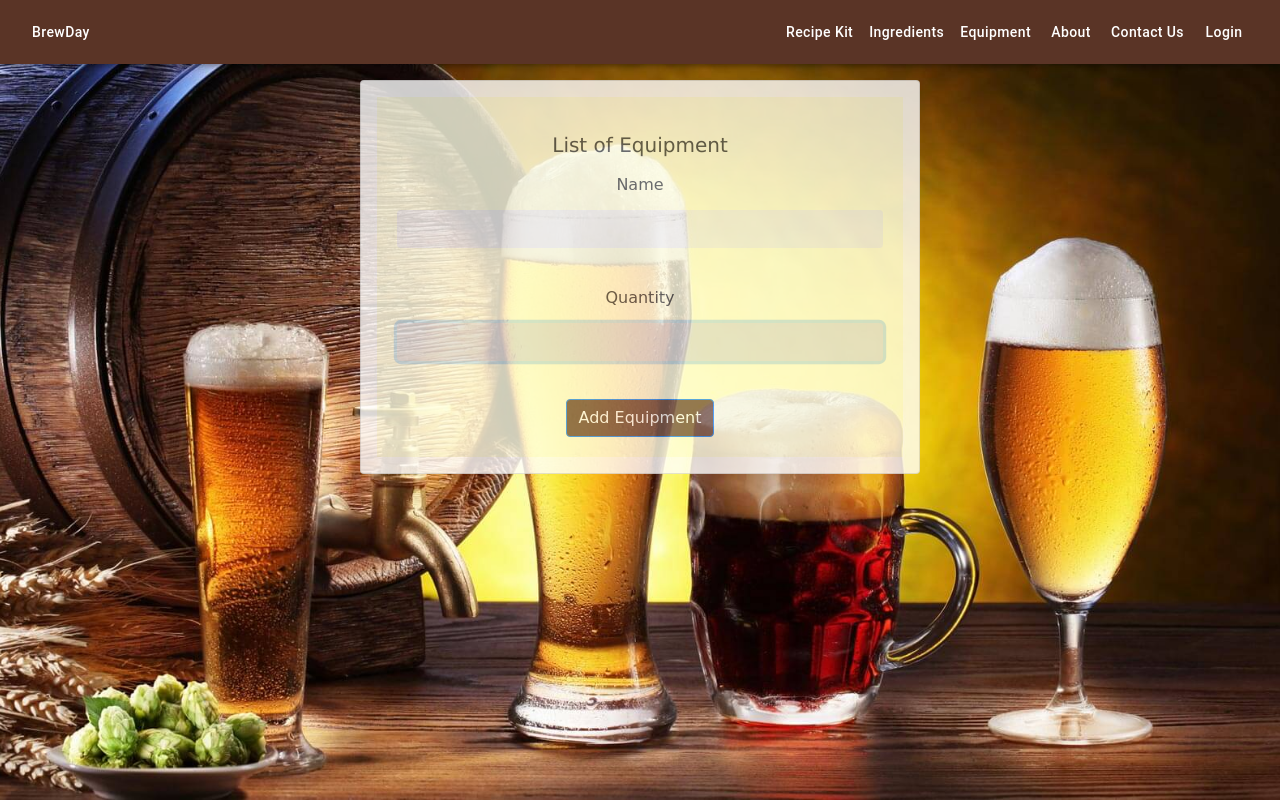
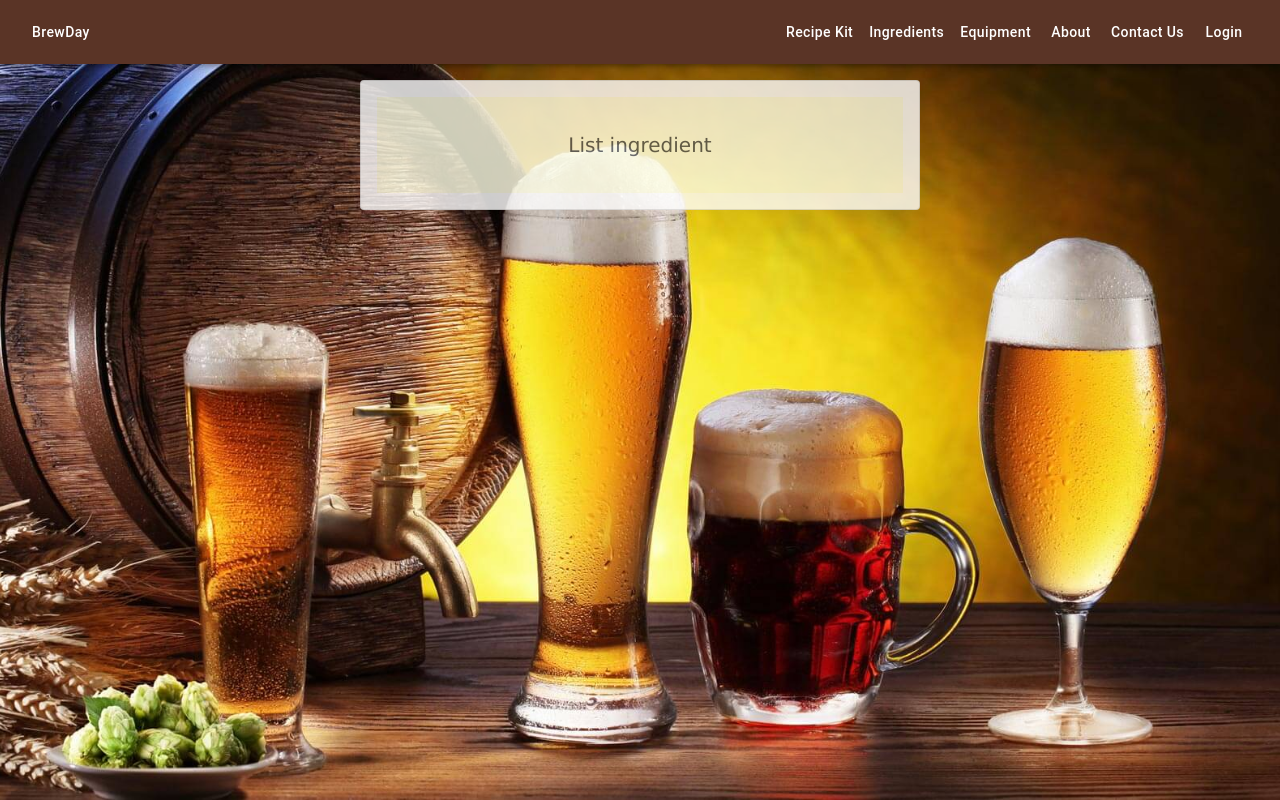
Before and after one commit to CS-27/SER517Fall2019_Group3, a React (Create React App) app in the folder my-app/: page /equipmentList in a window 1280 px wide. Built offline with nearby package versions, Linux system fonts and the light colour scheme; what google-maps-react would draw is missing.

Commit message:
US:31 Task:101 Changes to equipment list page

```diff
--- a/my-app/src/components/EquipmentPage/equipmentList.js
+++ b/my-app/src/components/EquipmentPage/equipmentList.js
@@ -1,92 +1,64 @@
 /*Author: Salini Chittineni
   Date:   Oct 2, 2019
-  About:  This is to render equipment page to add equipment.
+  About:  This is to render list of equipment oage.
 */
 import React, { Component } from "react";
-import {
-    FormGroup,
-    FormControl,
-    FormLabel,
-    Form,
-    Button
-} from "react-bootstrap";
+
+// import './equipmentList.css';
 import Card from 'react-bootstrap/Card';
-import './Equipment.css';
 import { Container, Row, Col } from 'react-bootstrap';
-export default class Equipment extends Component {
+export default class equipmentList extends Component {
     constructor(props) {
         super(props);
-
-
+        this.message = ""
         this.state = {
+            // isLoading: false,
             name:"",
             quantity:"",
-            user: "user1"
+            user: null
         };
 
-        var _this = this;
 
     }
 
-    onSetTitle(event) {
+    handleChange = event => {
         this.setState({
-          name: event.target.value
+            [event.target.id]: event.target.value
         });
+    }
+
+    handleSubmit=(event)=> {
+        console.log(this.state);
+        var xhr = new XMLHttpRequest()
+        xhr.open('POST', 'http://127.0.0.1:5000/')
+
+        event.preventDefault();
       }
 
-    onSetQuantity(event) {
-        this.setState({
-      quantity: event.target.value
-    });
-}
 
-        handleSubmit(event) {
-            console.log("Done");
-            let req = {}
-            req.name = event.state.name
-            console.log("Done "+ JSON.stringify(req));
-            //alert('value submitted: ' + event.state.name);
-            //event.preventDefault();
-          };
+    renderList() {
+        return (
 
-    renderForm() {
-        return (
             <Container>
+                <span class="iconify" data-icon="mdi-bottle-wine" data-inline="false"></span>
             <Card  className="mainCard">
-         <Card.Body>
-         <Card.Title className="titleCard" >List of Equipment</Card.Title>
-         <Form>
-                <FormGroup controlId="name" bssize="large">
-                    <FormLabel>Name</FormLabel>
-                    <FormControl
-                        autoFocus
-                        type="Text"
-                         value={this.state.name}
-                         onChange={this.onSetTitle.bind(this)}
+         <Card.Body className = "card-body">
+         <Card.Title className="titleCard" >List ingredient </Card.Title>
 
-                    />
-                </FormGroup>
-                    <FormGroup controlId="quantity" bssize="large">
-                        <FormLabel>Quantity</FormLabel>
-                        <FormControl
-                            autoFocus
-                            type="Text"
-                            value={this.state.quantity}
-                            onChange={this.onSetQuantity.bind(this)}
-                        />
-                    </FormGroup>
-                    <Button onClick = {this.handleSubmit(this)}  id = "btn-color" type="submit" >Add Equipment</Button>
-            </Form>
+
          </Card.Body>
        </Card>
             </Container>
+
+
+
         );
     }
 
     render() {
         return (
             <div>
-                { this.renderForm()}
+                { this.renderList()}
             </div>
         );
     }
```
